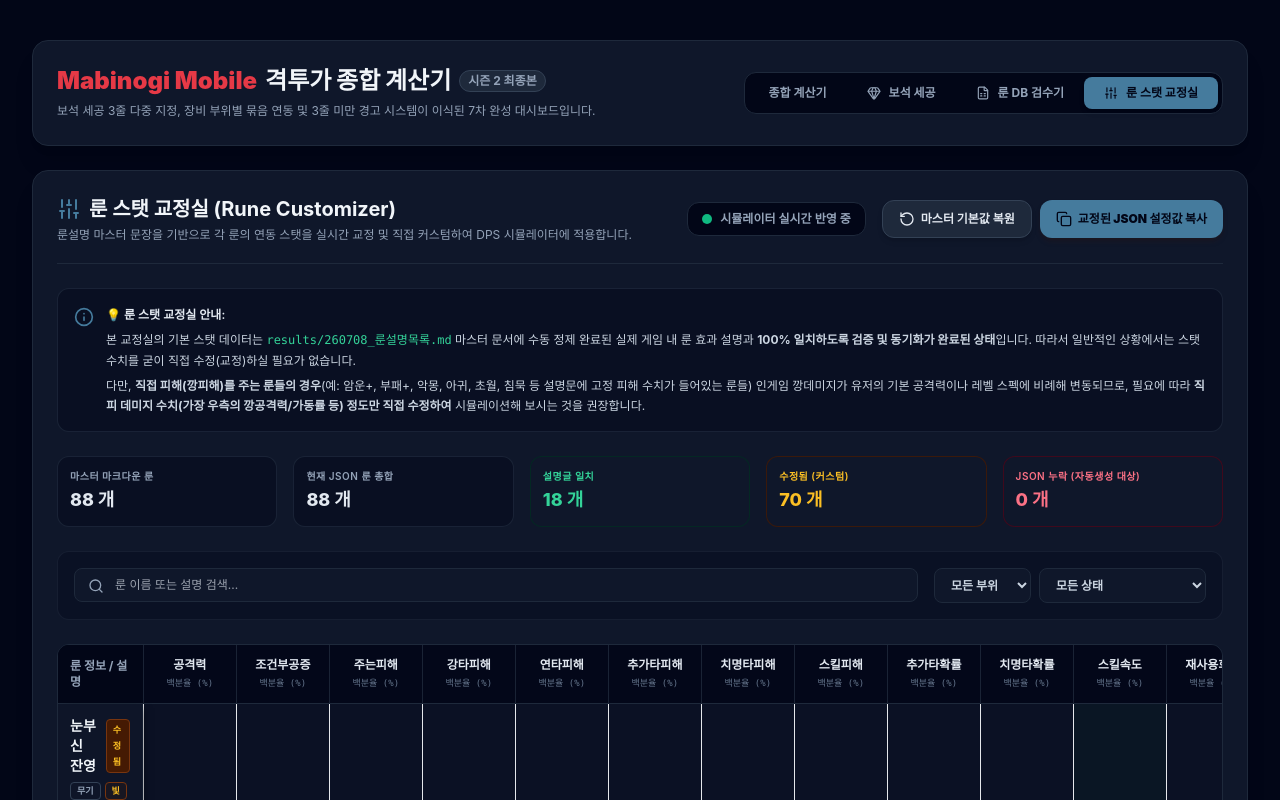
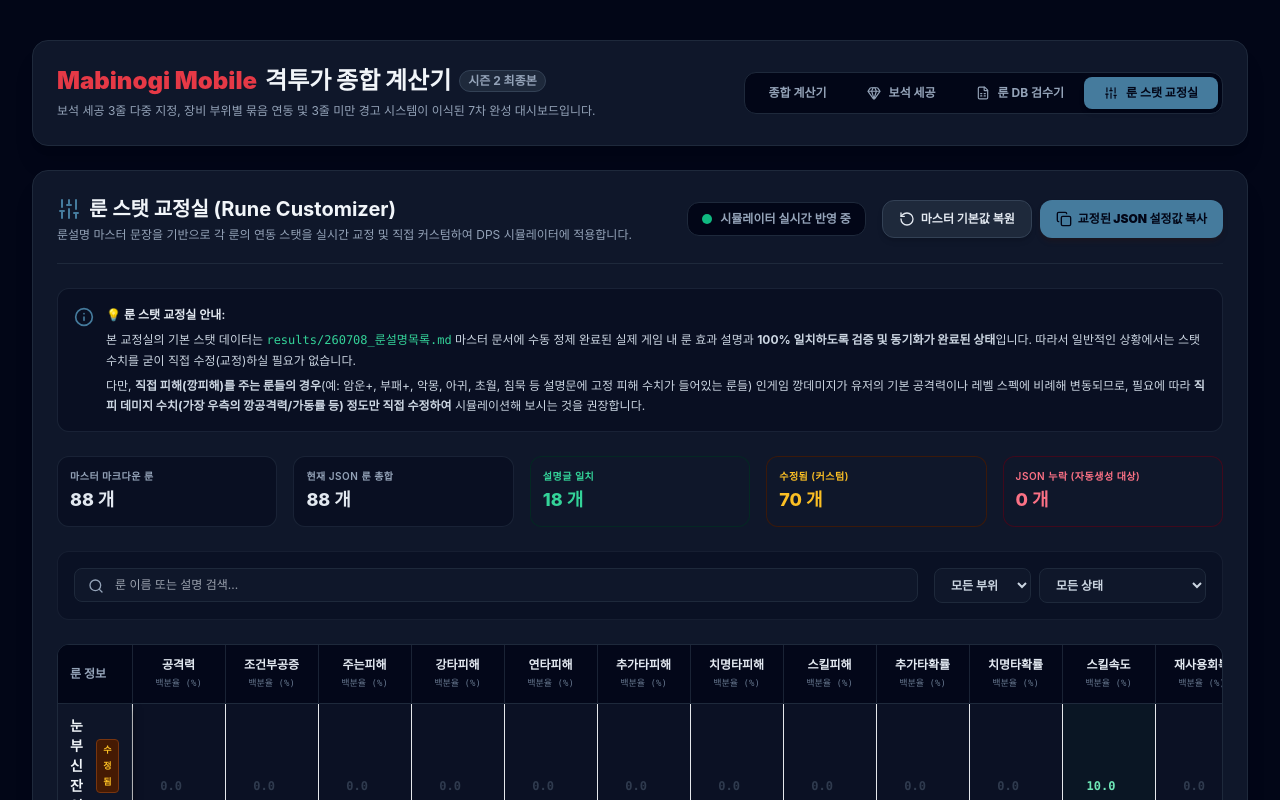
Before and after one commit to PayongaleuL/MobiNogi-fighter-season2, a React (Vite) app: page / in a window 1280 px wide. Both pictures are taken after a click on the button "룬 스탯 교정실". Shown: the top 800 px of the page. Built offline with nearby package versions, Linux system fonts and the light colour scheme.

Commit message:
style: Remove clean_text descriptions from Rune Customizer table to streamline UI

```diff
--- a/src/components/RuneAuditDashboard.jsx
+++ b/src/components/RuneAuditDashboard.jsx
@@ -1,5 +1,5 @@
 import React, { useState, useMemo } from 'react';
-import { Search, Copy, RotateCcw, Sliders, Info } from 'lucide-react';
+import { Search, Copy, RotateCcw, Sliders, Info, CheckCircle } from 'lucide-react';
 import { parseRuneMarkdown } from '../utils/runeMdParser';
 import mdText from '../../results/260708_룬설명목록.md?raw';
 
@@ -347,7 +347,7 @@
         <table className="w-full border-collapse text-left text-xs text-slate-300 min-w-[1500px]">
           <thead>
             <tr className="bg-slate-950/80 border-b border-slate-800 text-slate-400 font-bold sticky top-0 z-20">
-              <th className="p-3 w-72 sticky left-0 bg-slate-950 z-30 shadow-[4px_0_8px_-4px_rgba(0,0,0,0.5)]">룬 정보 / 설명</th>
+              <th className="p-3 w-48 sticky left-0 bg-slate-950 z-30 shadow-[4px_0_8px_-4px_rgba(0,0,0,0.5)]">룬 정보</th>
               {STAT_COLUMNS.map(col => (
                 <th key={col.key} className="p-3 text-center w-28 border-l border-slate-800/80">
                   <div className="flex flex-col items-center justify-center gap-0.5">
@@ -398,12 +398,6 @@
                       </span>
                     </div>
 
-                    {/* 정제 설명 */}
-                    <div className="text-[10px] text-slate-400 leading-normal max-w-xs mt-1 border-t border-slate-800/30 pt-1">
-                      {item.cleaned_text.map((txt, i) => (
-                        <p key={i}>• {txt}</p>
-                      ))}
-                    </div>
                   </td>
 
                   {/* 각 스탯 컬럼 및 수정 입력 필드 */}
```
